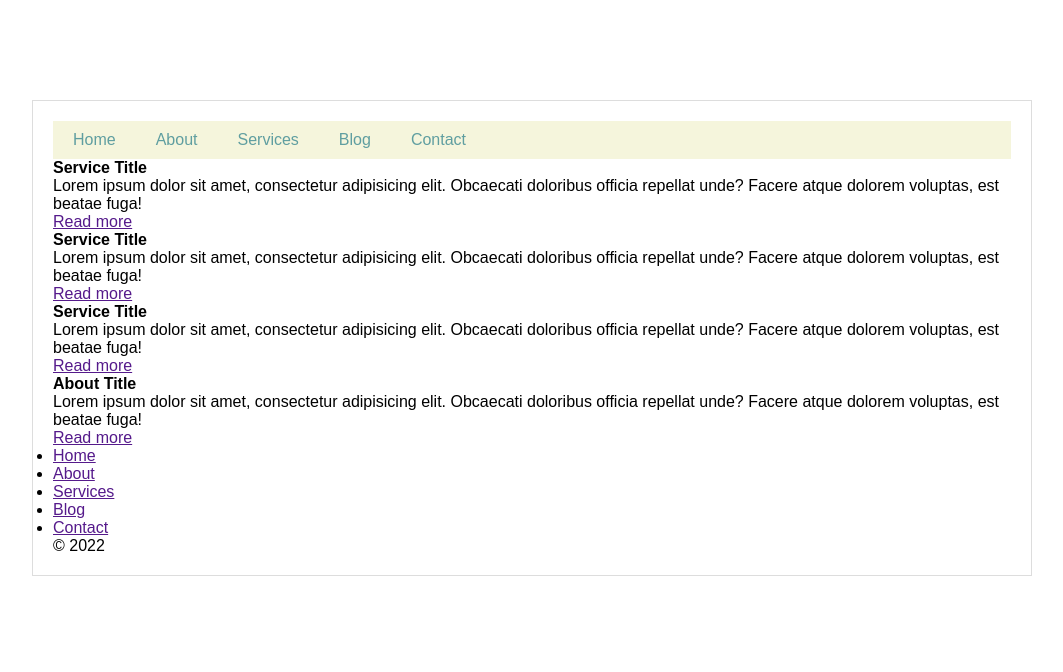
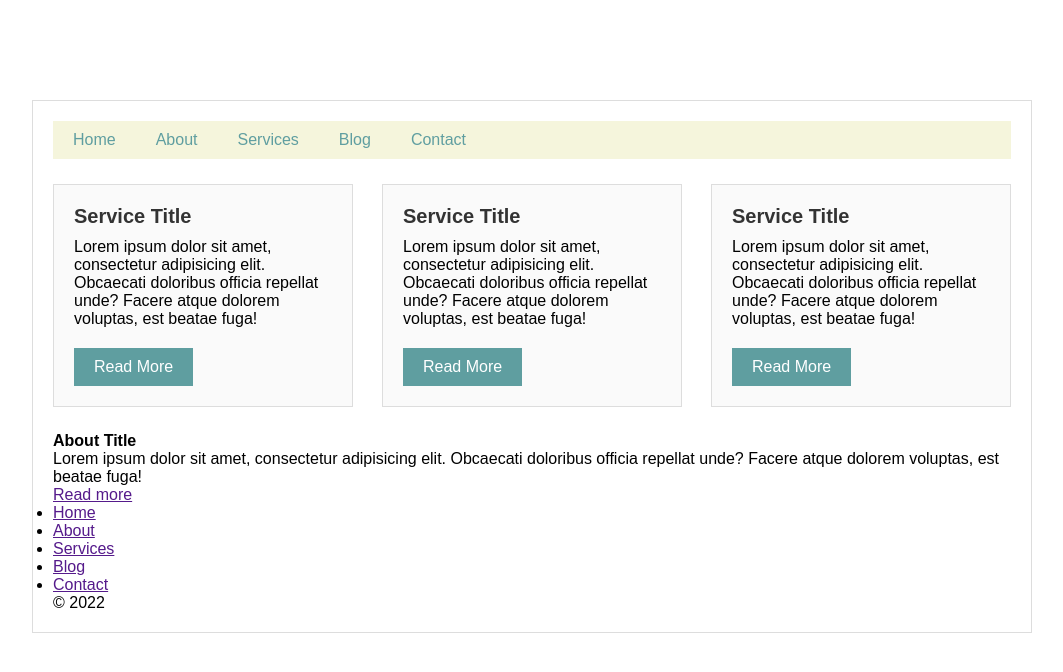
Before and after one commit to osmanforhad/Basic-WebPage-Layout-SASS-Lang, a plain HTML site: page index.html in a window 1280 px wide. Shown: the whole page, without its empty margins (108-1171 px from the left). Drawn offline with Linux system fonts and the light colour scheme.

Commit message:
write scss style for services section

```diff
--- a/style.scss
+++ b/style.scss
@@ -31,15 +31,32 @@ body{
         }
     }
     .services{
+        display: flex;
+        padding: 25px 0;
+        flex-wrap: wrap;
+        flex-direction: row;
+        justify-content: space-between;
         .single-service{
+            flex-basis: 300px;
+            background-color: #fafafa;
+            padding: 20px;
+            border: 1px solid #ddd;
             h4{
-
+                font-size: 20px;
+                margin-bottom: 10px;
+                color: #333;
             }
             p{
 
             }
             a{
-
+                display: inline-block;
+                background-color: cadetblue;
+                color: #fff;
+                padding: 10px 20px;
+                margin-top: 20px;
+                text-decoration: none;
+                text-transform: capitalize;
             }
         }
     }
```
Also changed, not shown: style.css, 1 other file.
